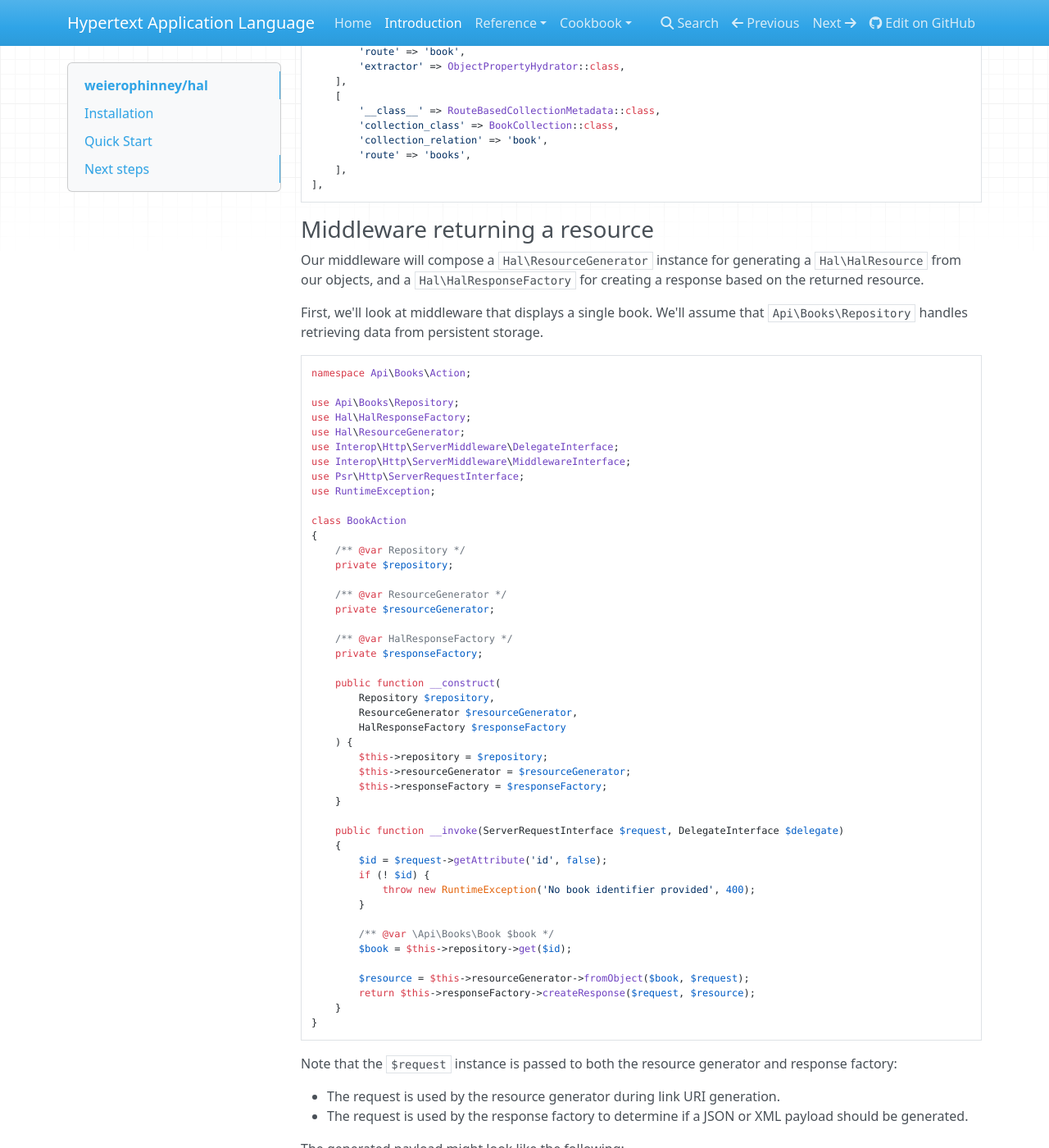
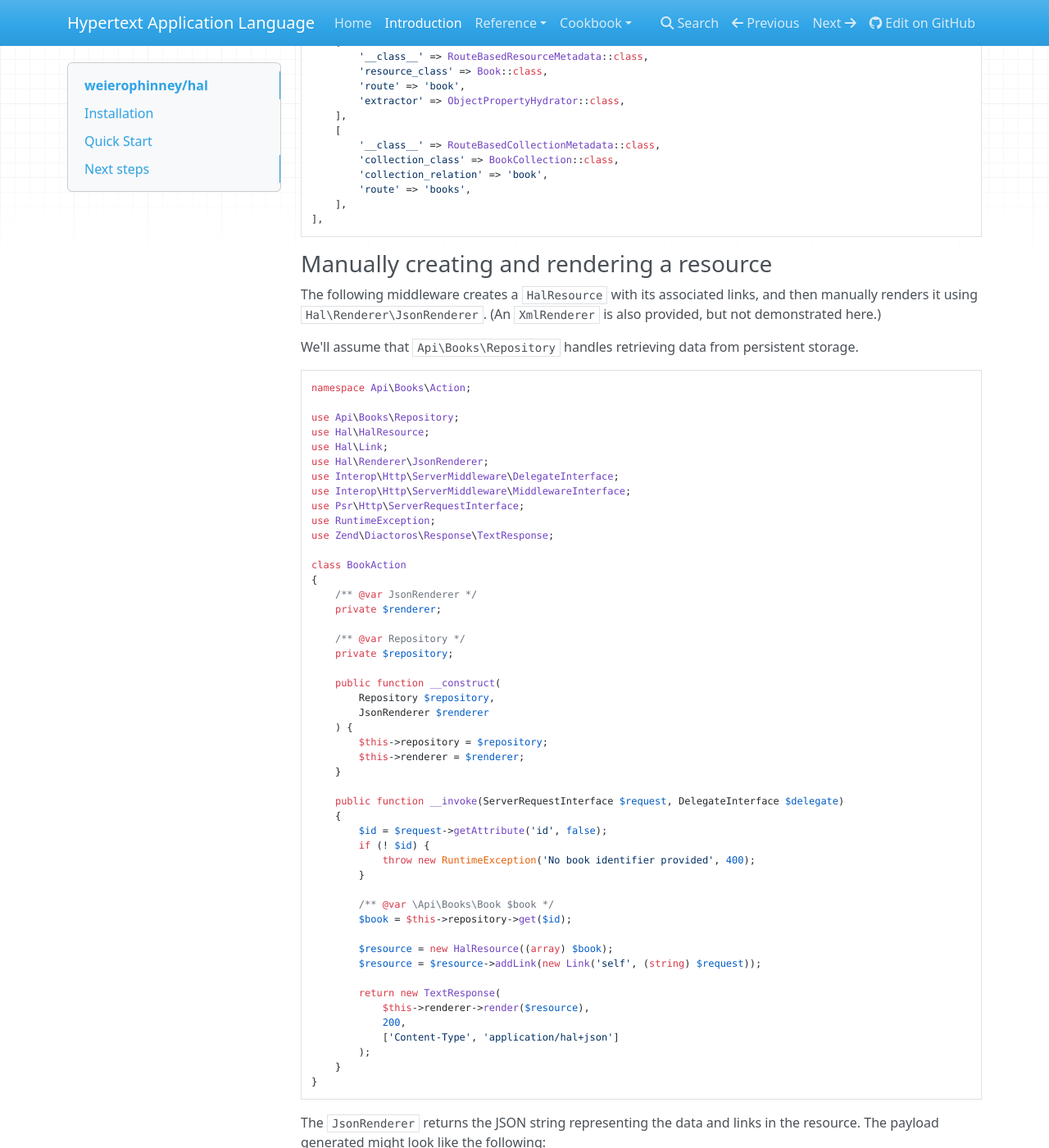
Before and after one commit to zendframework/zend-expressive-hal, an MkDocs documentation site: the page built from doc/book/intro.md, in a window 1280 px wide and 1400 px high, scrolled down 2405 px. Shown: the whole window at 82% size. Built offline with MkDocs 1.6.1, drawn with Linux system fonts in a browser that asks for light colours; nearby versions of some CDN libraries; old or Windows-style settings are respelled for this version of MkDocs; some of the changed text lies outside the part shown.

Commit message:
Updates documentation to reflect Renderer additions

````diff
--- a/doc/book/intro.md
+++ b/doc/book/intro.md
@@ -99,6 +99,14 @@ class BookCollection extends Paginator
 }
 ```
 
+### Routes
+
+The examples below assume that we have the following routes defined in our
+application somehow:
+
+- "book" will map to a single book by identifier: "/api/books/{id}"
+- "books" will map to a queryable collection endpoint: "/api/books"
+
 ### Create metadata
 
 In order to allow creating representations of these classes, we need to provide
@@ -108,11 +116,6 @@ configuration, which you could put in one of the following places:
 - A new configuration file: `config/autoload/hal.global.php`.
 - A `ConfigProvider` class: `Api\Books\ConfigProvider`. If you go this route,
   you will need to add an entry for this class to your `config/config.php` file.
-
-In the example below, we will assume that we have the following routes defined:
-
-- "book" will map to a single book by identifier: "/api/books/{id}"
-- "books" will map to a queryable collection endpoint: "/api/books"
 
 The configuration will look like this:
 
@@ -142,11 +145,90 @@ MetadataMap::class => [
 ],
 ```
 
-### Middleware returning a resource
+### Manually creating and rendering a resource
 
-Our middleware will compose a `Hal\ResourceGenerator` instance for generating a
-`Hal\HalResource` from our objects, and a `Hal\HalResponseFactory` for creating
-a response based on the returned resource.
+The following middleware creates a `HalResource` with its associated links, and
+then manually renders it using `Hal\Renderer\JsonRenderer`. (An `XmlRenderer` is
+also provided, but not demonstrated here.)
+
+We'll assume that `Api\Books\Repository` handles retrieving data from persistent
+storage.
+
+```php
+namespace Api\Books\Action;
+
+use Api\Books\Repository;
+use Hal\HalResource;
+use Hal\Link;
+use Hal\Renderer\JsonRenderer;
+use Interop\Http\ServerMiddleware\DelegateInterface;
+use Interop\Http\ServerMiddleware\MiddlewareInterface;
+use Psr\Http\ServerRequestInterface;
+use RuntimeException;
+use Zend\Diactoros\Response\TextResponse;
+
+class BookAction
+{
+    /** @var JsonRenderer */
+    private $renderer;
+
+    /** @var Repository */
+    private $repository;
+
+    public function __construct(
+        Repository $repository,
+        JsonRenderer $renderer
+    ) {
+        $this->repository = $repository;
+        $this->renderer = $renderer;
+    }
+
+    public function __invoke(ServerRequestInterface $request, DelegateInterface $delegate)
+    {
+        $id = $request->getAttribute('id', false);
+        if (! $id) {
+            throw new RuntimeException('No book identifier provided', 400);
+        }
+
+        /** @var \Api\Books\Book $book */
+        $book = $this->repository->get($id);
+
+        $resource = new HalResource((array) $book);
+        $resource = $resource->addLink(new Link('self', (string) $request));
+
+        return new TextResponse(
+            $this->renderer->render($resource),
+            200,
+            ['Content-Type', 'application/hal+json']
+        );
+    }
+}
+```
+
+The `JsonRenderer` returns the JSON string representing the data and links in
+the resource. The payload generated might look like the following:
+
+```json
+{
+    "_links": {
+        "self": { "href": "/api/books/1234" }
+    }
+    "id": 1234,
+    "title": "Hitchhiker's Guide to the Galaxy",
+    "author": "Adams, Douglas"
+}
+```
+
+The above example uses no metadata, and manually creates the `HalResource`
+instance. As the complexity of your objects increase, and the number of objects
+you want to represent via HAL increases, you may not want to manually generate
+them.
+
+### Middleware using the ResourceGenerator and ResponseFactory
+
+In this next example, our middleware will compose a `Hal\ResourceGenerator`
+instance for generating a `Hal\HalResource` from our objects, and a
+`Hal\HalResponseFactory` for creating a response based on the returned resource.
 
 First, we'll look at middleware that displays a single book. We'll assume that
 `Api\Books\Repository` handles retrieving data from persistent storage.
````
Also changed, not shown: TODO.md (+11 -9 lines), doc/book/representations.md (+52 -10 lines).
